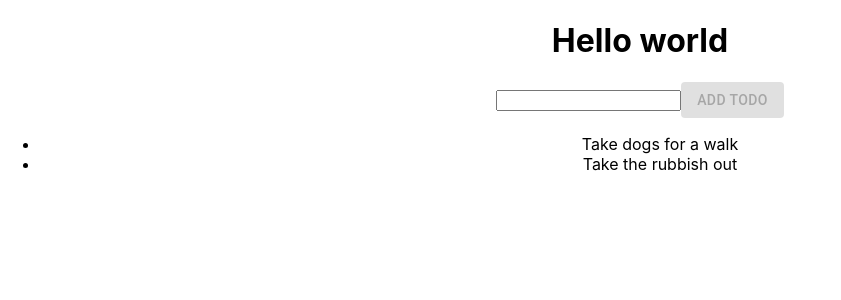
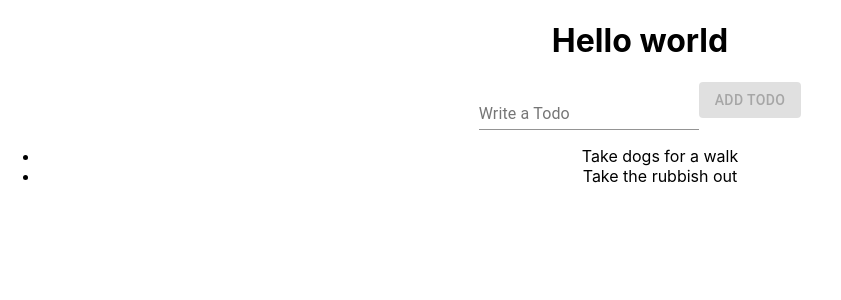
Before and after one commit to khalatevarun/Todo-Firebase, a React (Create React App) app: page / in a window 1280 px wide. Shown: the top 300 px of the page, without its empty margins (0-841 px from the left). Built offline with nearby package versions, Linux system fonts and the light colour scheme.

Commit message:
replace html form with material ui fromcontrol

```diff
--- a/src/App.js
+++ b/src/App.js
@@ -1,6 +1,13 @@
 import './App.css';
 import React, { useState } from 'react';
 import Button from '@material-ui/core/Button';
+import {
+  FormControl,
+  FormControlLabel,
+  FormHelperText,
+  Input,
+  InputLabel,
+} from '@material-ui/core';
 
 function App() {
   const [todos, setTodos] = useState([
@@ -20,10 +27,15 @@ function App() {
     <div className="App">
       <h1>Hello world</h1>
       <form>
-        <input
-          value={input}
-          onChange={(event) => setInput(event.target.value)}
-        />
+        <FormControl>
+          <InputLabel htmlFor="my-input">Write a Todo</InputLabel>
+          <Input
+            value={input}
+            onChange={(event) => setInput(event.target.value)}
+            id="my-input"
+            aria-describedby="my-helper-text"
+          />
+        </FormControl>
         <Button
           disabled={!input}
           type="submit"
```
